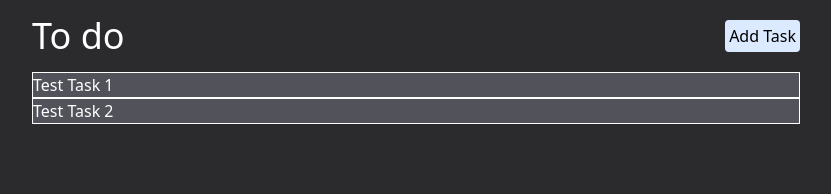
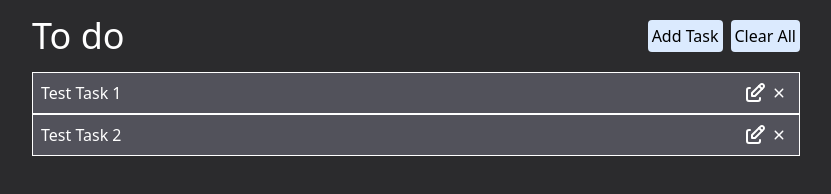
Before and after one commit to Christopher-Lamb/todo-list, a Gatsby site: page / in a window 1280 px wide. Shown: the whole page, without its empty margins (224-1055 px from the left). Built offline with nearby package versions, Linux system fonts and the light colour scheme; Gatsby itself is replaced by a stand-in of ours.

Commit message:
Clear all bnt

```diff
--- a/package.json
+++ b/package.json
@@ -22,6 +22,7 @@
     "react": "^18.2.0",
     "react-beautiful-dnd": "^13.1.1",
     "react-dom": "^18.2.0",
+    "react-icons": "^4.10.1",
     "tailwindcss": "^3.3.2"
   }
 }
--- a/src/components/Button.jsx
+++ b/src/components/Button.jsx
@@ -1,8 +1,8 @@
 import React from "react";
 
-export default function Button({ children, onClick = () => {} }) {
+export default function Button({ children, onClick = () => {}, className }) {
   return (
-    <button onClick={onClick} className="bg-blue-100 text-black p-1 rounded active:translate-y-px">
+    <button onClick={onClick} className={"bg-blue-100 text-black p-1 rounded active:translate-y-px " + className}>
       {children}
     </button>
   );
--- a/src/components/Column.jsx
+++ b/src/components/Column.jsx
@@ -2,13 +2,13 @@ import React from "react";
 import { Droppable } from "react-beautiful-dnd";
 import Task from "./Task";
 
-export default function Column({ id, tasks = [] }) {
+export default function Column({ id, tasks = [], onDelete = () => {}, onChange = () => {} }) {
   return (
     <Droppable droppableId={id}>
       {(provided) => (
         <div className="bg-zinc-600" ref={provided.innerRef} {...provided.droppableProps}>
           {tasks.map((task, i) => (
-            <Task key={task.id} index={i} {...task} />
+            <Task key={task.id} index={i} {...task} onChange={onChange} onDelete={onDelete} />
           ))}
           {provided.placeholder}
         </div>
--- a/src/components/Task.jsx
+++ b/src/components/Task.jsx
@@ -1,12 +1,24 @@
-import React from "react";
+import React, { useState } from "react";
 import { Draggable } from "react-beautiful-dnd";
+import { IoIosClose } from "react-icons/io";
+import { TbEdit } from "react-icons/tb";
 
-export default function Task({ id, content, index }) {
+export default function Task({ id, content, index, onChange = () => {}, onDelete = () => {} }) {
+  const [isEditing, setIsEditing] = useState(content === "" ? true : false);
+
   return (
     <Draggable index={index} draggableId={id}>
       {(provided) => (
-        <div className="border border-white min-h-[1.5rem]" ref={provided.innerRef} {...provided.draggableProps} {...provided.dragHandleProps}>
-          {content}
+        <div className="border border-white min-h-[1.5rem] flex justify-between p-2 gap-4 text-wra" ref={provided.innerRef} {...provided.draggableProps} {...provided.dragHandleProps}>
+          {isEditing ? <input className="text-black w-full" defaultValue={content} onChange={(e) => onChange(id, e.target.value)} /> : <p>{content}</p>}
+          <div className="flex items-center">
+            <a className="cursor-pointer" onClick={() => setIsEditing((bool) => !bool)}>
+              <TbEdit color="white" size={"1.5rem"} />
+            </a>
+            <a className="cursor-pointer" onClick={() => onDelete(id)}>
+              <IoIosClose color="white" size={"1.5rem"} />
+            </a>
+          </div>
         </div>
       )}
     </Draggable>
--- a/src/pages/index.js
+++ b/src/pages/index.js
@@ -2,8 +2,6 @@ import React, { useState } from "react";
 import { DragDropContext } from "react-beautiful-dnd";
 import Column from "../components/Column";
 import Button from "../components/Button";
-
-const starterTask = { id: "task-1", content: "Test Task 1" };
 
 const TodoListPage = () => {
   const [tasks, setTasks] = useState({ "task-1": { id: "task-1", content: "Test Task 1" }, "task-2": { id: "task-2", content: "Test Task 2" } });
@@ -14,8 +12,10 @@ const TodoListPage = () => {
 
   const onDragEnd = (res) => {
     const { destination, source, draggableId } = res;
+    if (Object.is(destination, null)) return;
     const from = source.index;
     const to = destination.index;
+    if (to === from) return;
 
     let newTaskIds = [...taskIds];
     newTaskIds.splice(from, 1);
@@ -31,14 +31,38 @@ const TodoListPage = () => {
     setTaskIds((ids) => [...ids, newId]);
   };
 
+  const handleDelete = (delId) => {
+    setTaskIds((ids) => ids.filter((id) => id !== delId));
+    let newTasks = { ...tasks };
+    delete newTasks[delId];
+    setTasks(newTasks);
+  };
+
+  const handleChange = (changeId, value) => {
+    console.log(changeId, value);
+    let newTasks = { ...tasks };
+    newTasks[changeId] = { ...newTasks[changeId], content: value };
+    setTasks(newTasks);
+  };
+
+  const handleClear = () => {
+    setTasks({});
+    setTaskIds([]);
+  };
+
   return (
     <DragDropContext onDragEnd={onDragEnd}>
       <div className="max-w-3xl mx-auto">
         <div className="flex justify-between items-center my-4">
           <h1 className="text-4xl">To do</h1>
-          <Button onClick={handleAddTask}>Add Task</Button>
+          <div>
+            <Button onClick={handleAddTask} className="mr-2">
+              Add Task
+            </Button>
+            <Button onClick={handleClear}>Clear All</Button>
+          </div>
         </div>
-        <Column id="todo" tasks={renderTasks} />
+        <Column id="todo" tasks={renderTasks} onDelete={handleDelete} onChange={handleChange} />
       </div>
     </DragDropContext>
   );
```
Also changed, not shown: 1 other file.
